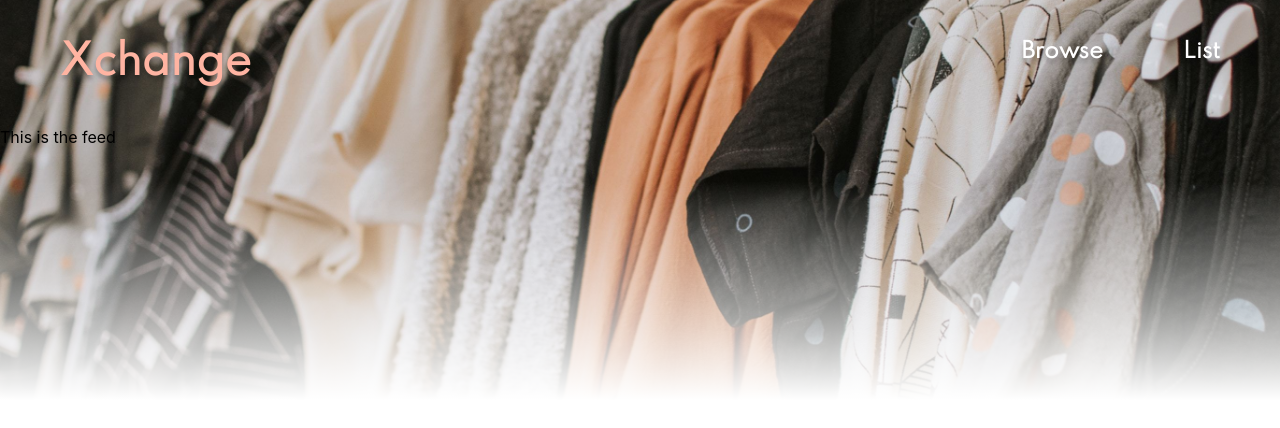
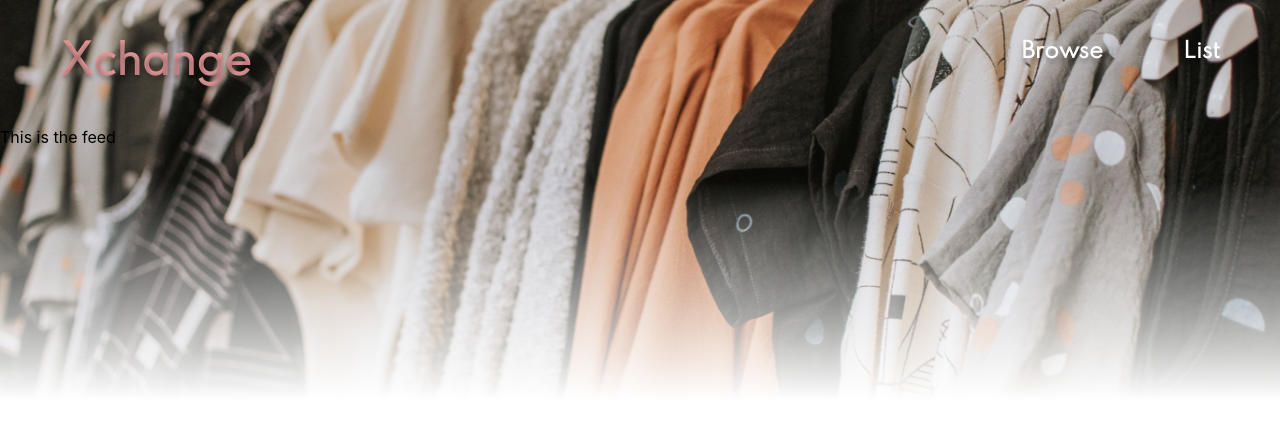
Before and after one commit to bergerm613/Xchange, a React (Create React App) app: page / in a window 1280 px wide. In both pictures the pointer is over the link "Xchange". Shown: the top 428 px of the page. Built offline with nearby package versions, Linux system fonts and the light colour scheme.

Commit message:
updated nav hover effect

```diff
--- a/src/App.css
+++ b/src/App.css
@@ -37,7 +37,13 @@
 }
 
 .nav_item:hover {
-  color: rgba(255,180,162,1);
+
+  background-color: #E5989B;
+  color: transparent;
+  text-shadow: 0px, 1px, 1px, rgba(255, 255, 255, 0.25);
+  -webkit-background-clip: text;
+  -moz-background-clip: text;
+  background-clip: text;
 }
 
 .clothing_image {
```
Also changed, not shown: 1 other file (tests, documents, lock files or other folders).
